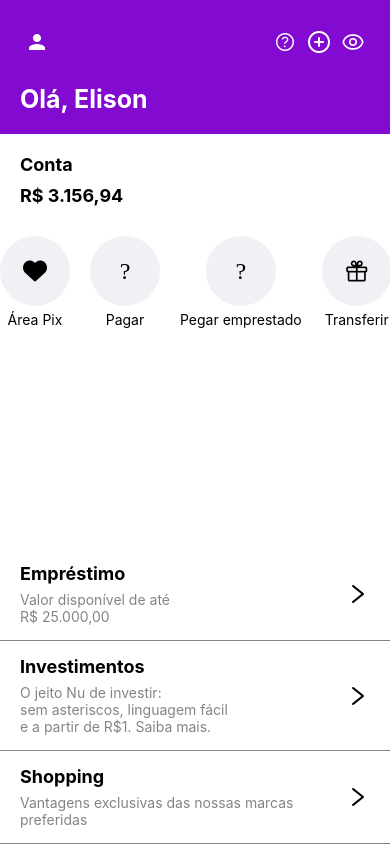
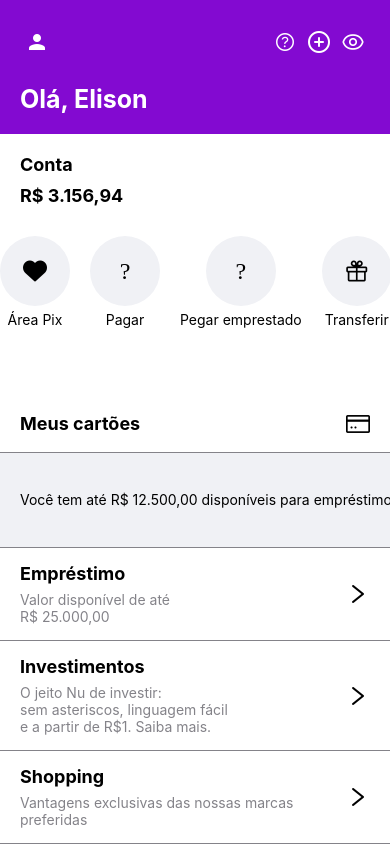
Before and after one commit to ElisonMartins/clone-nubank-app, a React Native app: screen / in a window 390 px wide. Built offline with nearby package versions, Linux system fonts and the light colour scheme.

Commit message:
feat: Area meus cartoes

```diff
--- a/App.js
+++ b/App.js
@@ -102,6 +102,15 @@ const styles = StyleSheet.create({
   sectionIcon: {
     marginLeft: 10,
   },
+  extraContentContainer: {
+    backgroundColor: '#F0F1F5',
+    paddingHorizontal: 20,
+    paddingVertical: 15,
+  },
+  extraContentText: {
+    fontSize: 14,
+    color: '#000',
+  },
 });
 
 export default function App() {
@@ -113,6 +122,11 @@ export default function App() {
     { icon: 'star', text: 'Depositar' },
     { icon: 'heart', text: 'extrato' },
     { icon: 'attach-money', text: 'Novas funçoes' },
+  ];
+
+  const extraContent = [
+    'Você tem até R$ 12.500,00 disponíveis para empréstimo.',
+    'Salve seus amigos da burocracia. Faça um convite...',
   ];
 
   return (
@@ -151,6 +165,27 @@ export default function App() {
           decelerationRate="fast"
           getItemLayout={(data, index) => (
             { length: windowWidth * 0.3 + 20, offset: (windowWidth * 0.3 + 20) * index, index }
+          )}
+        />
+        <View style={styles.sectionContainer}>
+          <View style={styles.sectionTextContainer}>
+            <Text style={styles.sectionTitle}>Meus cartões</Text>
+          </View>
+          <View style={styles.sectionIcon}>
+            <AntDesign name="creditcard" size={24} color="#000" />
+          </View>
+        </View>
+        <FlatList
+          horizontal
+          showsHorizontalScrollIndicator={false}
+          data={extraContent}
+          keyExtractor={(item, index) => index.toString()}
+          renderItem={({ item }) => (
+            <View style={[styles.sectionContainer, styles.extraContentContainer]}>
+              <View style={styles.sectionTextContainer}>
+                <Text style={[styles.sectionSubtitle, styles.extraContentText]}>{item}</Text>
+              </View>
+            </View>
           )}
         />
       </View>
```
